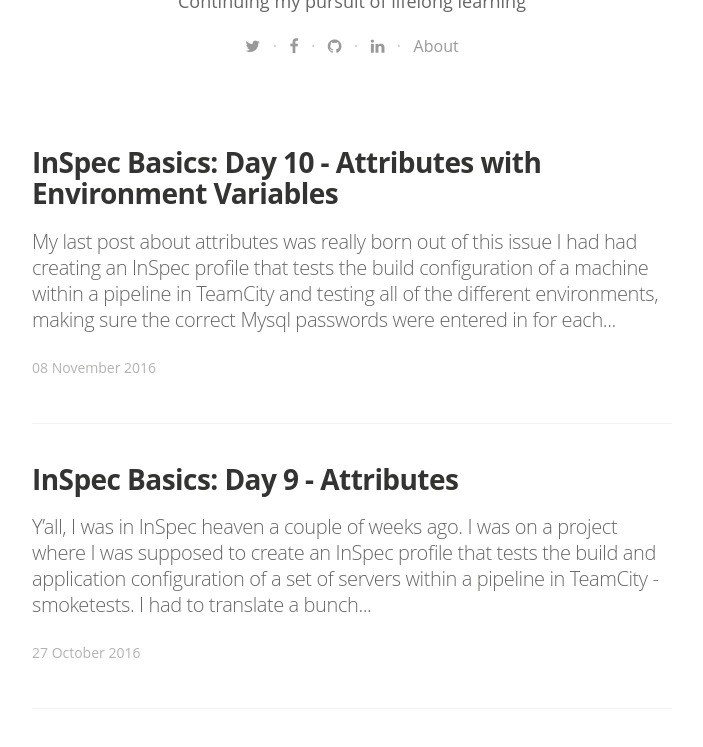
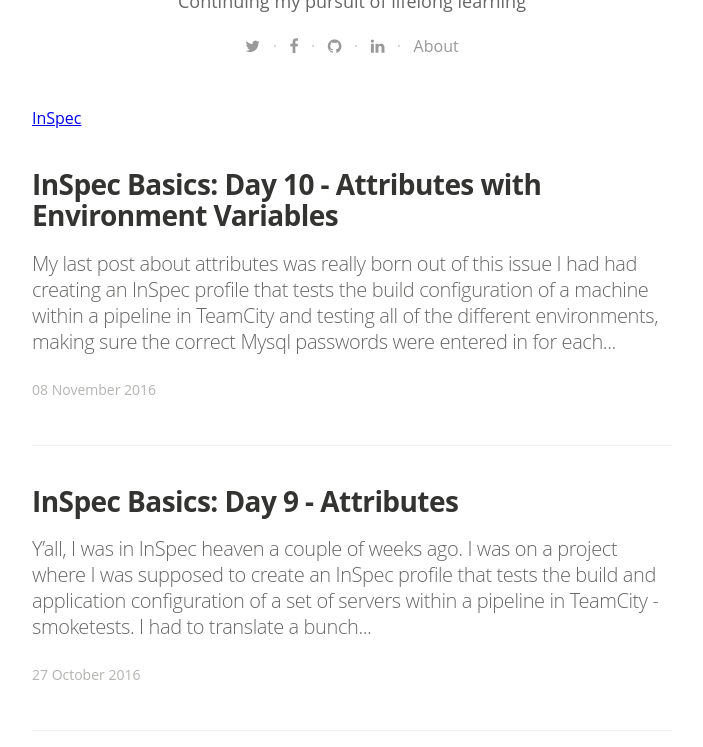
Before and after one commit to anniehedgpeth/anniehedgpeth.github.io, a Jekyll site: the page built from index.html, in a window 1280 px wide and 900 px high, scrolled down 451 px, cut to the strip 153-900 px from the top of the window. Shown: the whole strip, without its empty margins (288-991 px from the left). Built offline with Jekyll 4.4.1, drawn with Linux system fonts in a browser that asks for light colours; nearby versions of some CDN libraries; some web fonts are replaced; the list of posts is cut into pages by our own code.

Commit message:
trying to add InSpec to header

```diff
--- a/index.html
+++ b/index.html
@@ -24,6 +24,8 @@
         {% endif %}
       {% endfor %}
       <a href="/about/">About</a>
+    </div>
+      <a href="/inspec/">InSpec</a>
     </div>
 </header>
 
```
